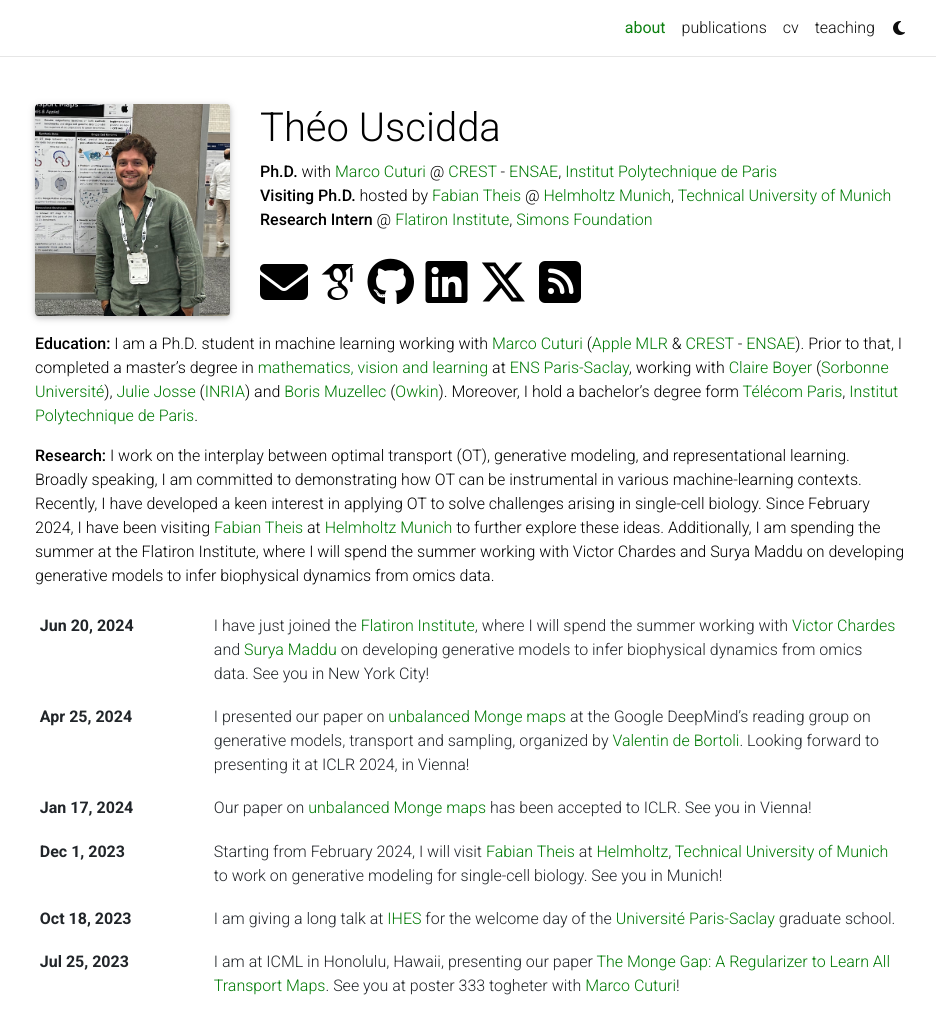
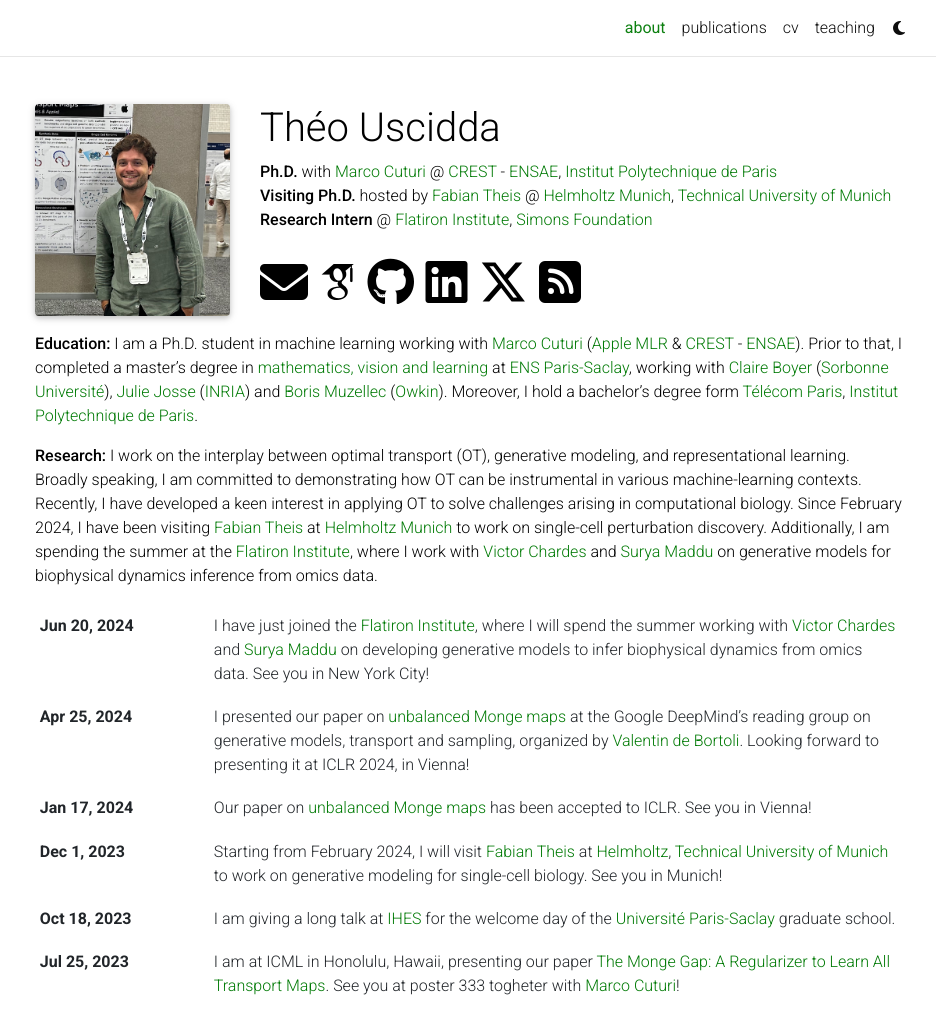
Before and after one commit to theouscidda6/theouscidda6.github.io, a Jekyll site: the page built from _pages/about.md, in a window 1280 px wide and 1225 px high, cut to the strip 0-1051 px from the top of the window. Shown: the top 1034 px of the strip, without its empty margins (170-1106 px from the left). Built offline with Jekyll 4.4.1, drawn with Linux system fonts in a browser that asks for light colours; full-size pictures stand in for the smaller copies a plugin makes; some web fonts are replaced; comment, search, counter and statistics services are not loaded; a style sheet for code colours, icons or effects is not loaded.

Commit message:
summer intern updates

```diff
--- a/_pages/about.md
+++ b/_pages/about.md
@@ -23,4 +23,4 @@
 **Education:** I am a Ph.D. student in machine learning working with [Marco Cuturi](https://marcocuturi.net/) ([Apple MLR](https://machinelearning.apple.com/) & [CREST](https://crest.science/) - [ENSAE](https://www.ensae.fr/)). Prior to that, I completed a master's degree in [mathematics, vision and learning](https://www.master-mva.com/) at [ENS Paris-Saclay](https://ens-paris-saclay.fr/), working with [Claire Boyer](https://perso.lpsm.paris/~cboyer/) ([Sorbonne Université](https://www.sorbonne-universite.fr/)), [Julie Josse](https://juliejosse.com/) ([INRIA](https://inria.fr/fr)) and [Boris Muzellec](https://borismuzellec.github.io/) ([Owkin](https://www.owkin.com/)). Moreover, I hold a bachelor's degree form [Télécom Paris](https://www.telecom-paris.fr/), [Institut Polytechnique de Paris](https://www.ip-paris.fr/).
 
 
-**Research:** I work on the interplay between optimal transport (OT), generative modeling, and representational learning. Broadly speaking, I am committed to demonstrating how OT can be instrumental in various machine-learning contexts. Recently, I have developed a keen interest in applying OT to solve challenges arising in single-cell biology. Since February 2024, I have been visiting [Fabian Theis](https://www.helmholtz-munich.de/en/icb/pi/fabian-theis) at [Helmholtz Munich](https://www.helmholtz-munich.de/en) to further explore these ideas. Additionally, I am spending the summer at the Flatiron Institute, where I will spend the summer working with Victor Chardes and Surya Maddu on developing generative models to infer biophysical dynamics from omics data.
+**Research:** I work on the interplay between optimal transport (OT), generative modeling, and representational learning. Broadly speaking, I am committed to demonstrating how OT can be instrumental in various machine-learning contexts. Recently, I have developed a keen interest in applying OT to solve challenges arising in computational biology. Since February 2024, I have been visiting [Fabian Theis](https://www.helmholtz-munich.de/en/icb/pi/fabian-theis) at [Helmholtz Munich](https://www.helmholtz-munich.de/en) to work on single-cell perturbation discovery. Additionally, I am spending the summer at the [Flatiron Institute](https://www.simonsfoundation.org/flatiron/), where I work with [Victor Chardes](https://www.simonsfoundation.org/people/victor-chardes/) and [Surya Maddu](https://www.simonsfoundation.org/people/suryanarayana-maddu/) on generative models for biophysical dynamics inference from omics data.
```
